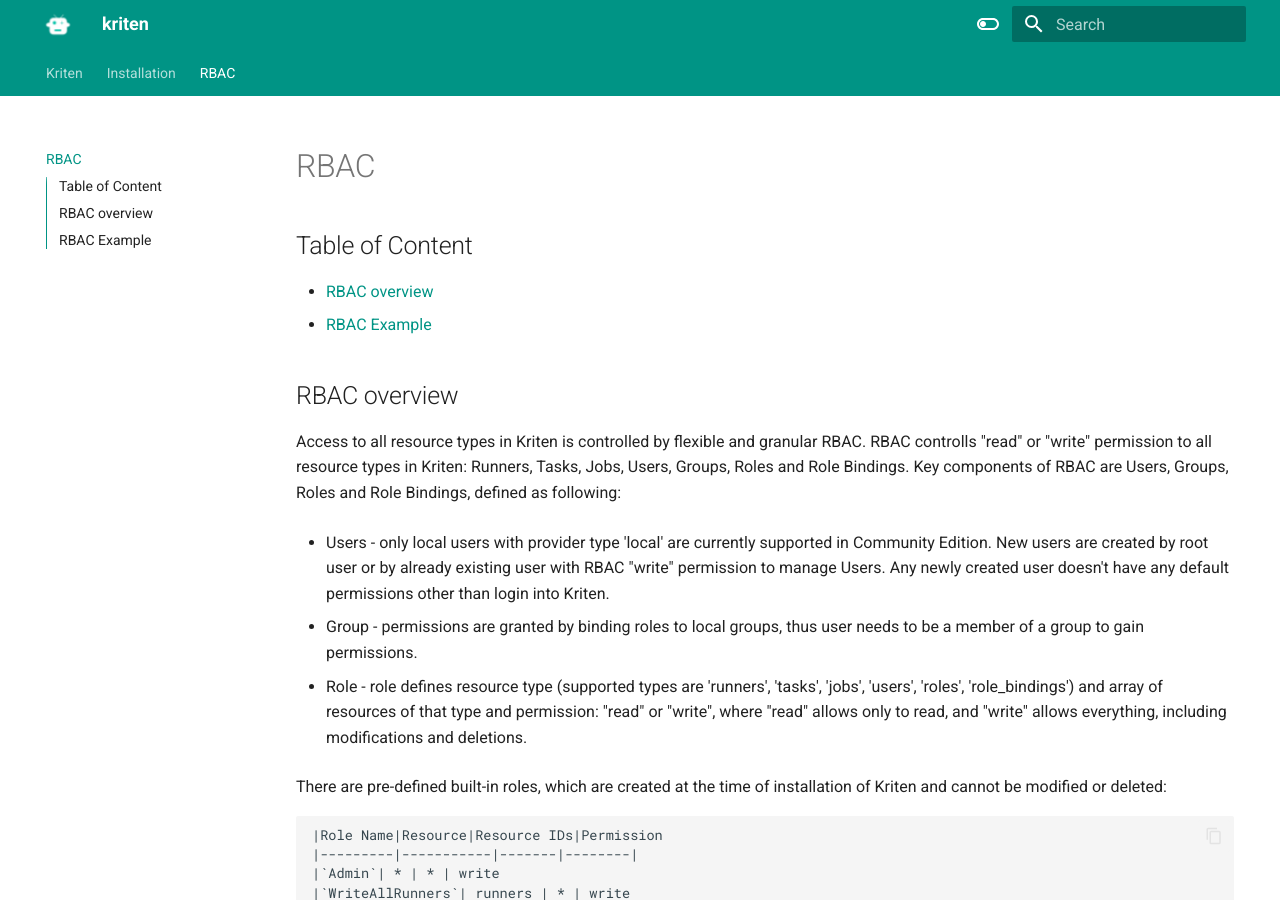
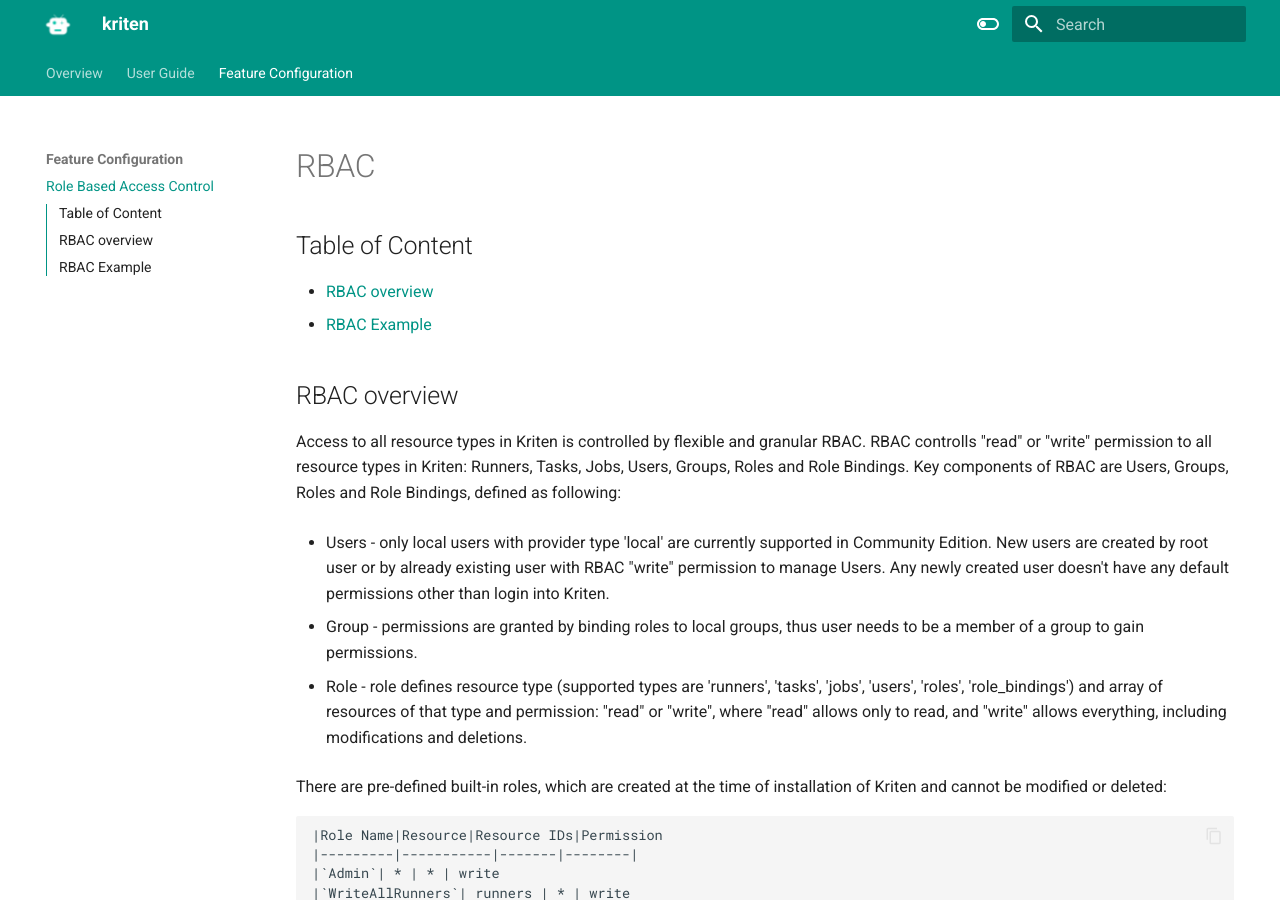
Before and after one commit to kriten-io/kriten-docs, an MkDocs documentation site: the page built from docs/rbac.md, in a window 1280 px wide and 900 px high. Built offline with MkDocs 1.6.1 and Material for MkDocs 9.7.7, drawn with Linux system fonts in a browser that asks for light colours.

Commit message:
Update mkdocs.yml

```diff
--- a/mkdocs.yml
+++ b/mkdocs.yml
@@ -55,5 +55,12 @@ markdown_extensions:
       emoji_index: !!python/name:materialx.emoji.twemoji
       emoji_generator: !!python/name:materialx.emoji.to_svg
 
+nav:
+  - Overview: "index.md"
+  - User Guide:
+    - Installation: "installation.md"
+  - Feature Configuration:
+    - Role Based Access Control: "rbac.md"
+
 copyright: |
   &copy; 2024 <a href="https://github.com/kriten-io"  target="_blank" rel="noopener">Evolvere Technologies</a>
```
